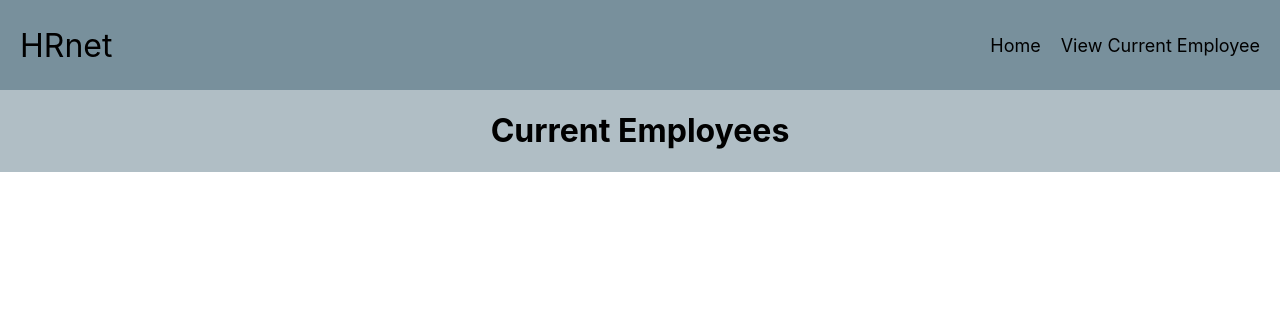
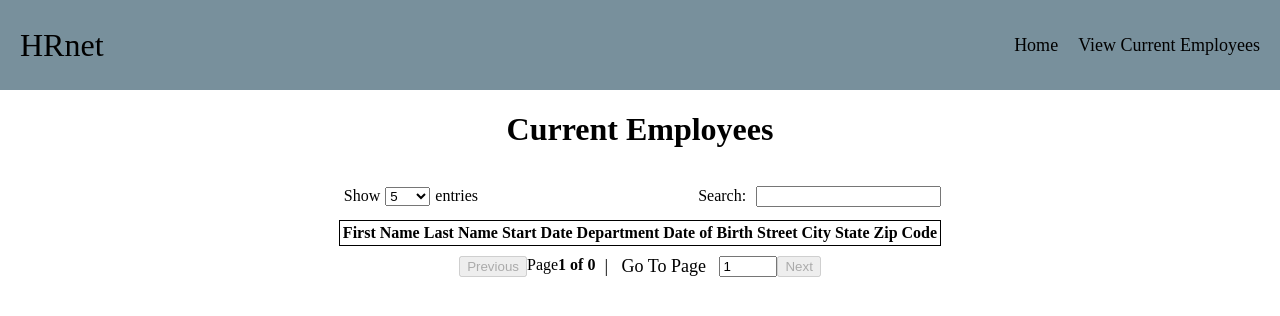
Before and after one commit to philippepecoraro/projet14-HRnet-React, a React (Create React App) app: page /employeeList in a window 1280 px wide. Shown: the top 316 px of the page. Built offline with nearby package versions, Linux system fonts and the light colour scheme.

Commit message:
add table component, form validation implementation, navbar css

```diff
--- a/package.json
+++ b/package.json
@@ -15,6 +15,7 @@
     "react-router-dom": "^6.5.0",
     "react-scripts": "5.0.1",
     "react-select": "^5.7.0",
+    "react-table": "^7.8.0",
     "yup": "^0.32.11"
   },
   "scripts": {
--- a/src/common/Navbar/NavBar.css
+++ b/src/common/Navbar/NavBar.css
@@ -41,3 +41,12 @@
     margin-right: 20px;
     color: black;
 }
+
+@media (max-width: 450px) {
+    .navbar-title{
+       font-size: 24px;
+    }
+    .navbarLink {
+        font-size: 14px;
+    }
+}
--- a/src/common/Navbar/NavBar.jsx
+++ b/src/common/Navbar/NavBar.jsx
@@ -12,7 +12,7 @@ const NavBar = () => {
             </div>
             <div className='navbarLink'>
                 <Link to={'/'} className='navbarText1'>Home</Link>
-                <Link to={'employeeList'} className='navbarText2'>View Current Employee</Link>
+                <Link to={'employeeList'} className='navbarText2'>View Current Employees</Link>
             </div>
         </div>
 
--- /dev/null
+++ b/src/common/Table/Table.css
@@ -0,0 +1,61 @@
+.globalFilter {
+   display: flex;
+   justify-content: space-between;
+   align-items: baseline;
+}
+
+.globalFilterSelect {
+    display: flex;
+}
+
+.globalFilterSelectText {
+    margin-left: 5px;
+    margin-right: 5px;
+}
+
+.globalFilter label {
+    display: flex;
+    align-items: baseline;
+}
+
+.globalFilterText {
+    margin-right: 10px;
+    font-size: 16px
+}
+
+.tableTable {
+   border: 1px solid black;
+}
+
+.thTable {
+    color: black;
+}
+
+.tdTable {
+    padding: 10px;
+    border: 1px solid gray;
+}
+
+.globalFilterInput {
+    margin-bottom: 3px;
+}
+
+.tablePagination {
+display: flex;
+justify-content: center;
+margin-top: 10px;
+}
+
+.tablePaginationPage {
+    display: flex;
+    flex-direction: row;
+}
+
+.tablePaginationLabel {
+    margin: 0;
+    display: flex;
+}
+
+.tablePaginationNumber {
+    width: 50px;
+}
--- /dev/null
+++ b/src/common/Table/Table.jsx
@@ -0,0 +1,187 @@
+import { useMemo } from 'react'
+import { useTable, useSortBy, useGlobalFilter, usePagination } from 'react-table'
+import { useSelector } from 'react-redux'
+import './Table.css'
+
+
+const Table = () => {
+    const employeesList = useSelector(state => state.employeesList.employees)
+    const data = useMemo(() => [...employeesList], [employeesList])
+
+    const columns = useMemo(
+        () => [
+            {
+                Header: 'First Name',
+                accessor: 'firstName'
+            },
+            {
+                Header: 'Last Name',
+                accessor: 'lastName'
+            },
+            {
+                Header: 'Start Date',
+                accessor: 'startDateWorkString'
+            },
+            {
+                Header: 'Department',
+                accessor: 'department.value'
+            },
+            {
+                Header: 'Date of Birth',
+                accessor: 'dateOfBirthString'
+            },
+            {
+                Header: 'Street',
+                accessor: 'street'
+            },
+            {
+                Header: 'City',
+                accessor: 'city'
+            },
+            {
+                Header: 'State',
+                accessor: 'americaState.value'
+            },
+            {
+                Header: 'Zip Code',
+                accessor: 'zipCode'
+            },
+        ],
+        []
+    )
+
+    const {
+        getTableProps,
+        getTableBodyProps,
+        headerGroups,
+        prepareRow,
+        setGlobalFilter,
+        page,
+        nextPage,
+        previousPage,
+        canPreviousPage,
+        canNextPage,
+        pageOptions,
+        gotoPage,
+        setPageSize,
+        state: { globalFilter, pageIndex, pageSize },
+    } = useTable({
+        columns, data, initialState: {
+            pageIndex: 0,
+            pageSize: 5,
+        }
+    }, useGlobalFilter, useSortBy, usePagination);
+
+    return (
+        <div>
+            <span className="globalFilter">
+                <div className="globalFilterSelect"  >
+                    <div className="globalFilterSelectText">
+                        Show
+                    </div>
+                    <select className="globalFilterSelectSelect"
+                        value={pageSize}
+                        onChange={(e) => {
+                            setPageSize(Number(e.target.value));
+                        }}
+                    >
+                        {[5, 10, 25, 50, 100].map((pageSize) => (
+                            <option key={pageSize} value={pageSize}>
+                                {pageSize}
+                            </option>
+                        ))}
+                    </select>
+                    <div className="globalFilterSelectText">
+                        entries
+                    </div>
+                </div>
+                <label>
+                    <div className="globalFilterText">Search:</div>
+                    <input
+                        className="globalFilterInput"
+                        type="text"
+                        value={globalFilter || ""}
+                        onChange={(e) => setGlobalFilter(e.target.value)}
+                    />
+                </label>
+            </span>
+            <table {...getTableProps()}
+                className="tableTable">
+                <thead>
+                    {headerGroups.map(headerGroup => (
+                        <tr {...headerGroup.getHeaderGroupProps()} className="trTable">
+                            {headerGroup.headers.map(column => (
+                                <th
+                                    {...column.getHeaderProps(column.getSortByToggleProps())}
+                                    className="thTable">
+                                    {column.render('Header')}
+                                    <span>
+                                        {column.isSorted
+                                            ? column.isSortedDesc
+                                                ? '🔽'
+                                                : '🔼'
+                                            : ''}
+                                    </span>
+                                </th>
+                            ))}
+                        </tr>
+                    ))}
+                </thead>
+                <tbody {...getTableBodyProps()} className="tbodyTable">
+                    {page.map(row => {
+                        prepareRow(row)
+                        return (
+                            <tr {...row.getRowProps()}>
+                                {row.cells.map(cell => {
+                                    return (
+                                        <td
+                                            {...cell.getCellProps()}
+                                            className="tdTable">
+                                            {cell.render('Cell')}
+                                        </td>
+                                    )
+                                })}
+                            </tr>
+                        )
+                    })}
+                </tbody>
+            </table>
+            <div className="tablePagination">
+                <button
+                    className=" btnPaginationPrevious"
+                    onClick={previousPage}
+                    disabled={!canPreviousPage} //pages before 1 are disabled
+                >
+                    Previous
+                </button>
+                <span className="tablePaginationPage">
+                    Page
+                    <strong className="mx-3">
+                        {pageIndex + 1} of {pageOptions.length}
+                    </strong>
+                    <label className="tablePaginationLabel">
+                        &nbsp; | &nbsp;  Go To Page &nbsp;&nbsp;
+                        <input
+                            type="number"
+                            className="tablePaginationNumber"
+                            defaultValue={pageIndex + 1}
+                            onChange={(e) => {
+                                const pageNumber = e.target.value ? Number(e.target.value) - 1 : 0;
+                                gotoPage(pageNumber);
+                            }}
+                        />
+                    </label>
+                </span>
+                <button
+                    className="btnPaginationNext"
+                    onClick={nextPage}
+                    disabled={!canNextPage} //pages after 50 are disabled
+                >
+                    Next
+                </button>
+            </div>
+        </div>
+    )
+}
+
+export default Table
--- a/src/features/employeeList/EmployeeList.css
+++ b/src/features/employeeList/EmployeeList.css
@@ -1,7 +1,3 @@
-.employeeList {
-    background-color: #B0BEC5;
-}
-
 .container {
     display: flex;
     flex-direction: column;
@@ -9,8 +5,6 @@
     justify-content: center;
 }
 
-.title {
-    display: flex;
-    align-items: center;
-    justify-content: center;
+.currentEmployeeTitle {
+   text-align: center;
 }
--- a/src/features/employeeList/EmployeeList.jsx
+++ b/src/features/employeeList/EmployeeList.jsx
@@ -1,48 +1,17 @@
 import './EmployeeList.css'
 import { useSelector } from 'react-redux'
+import Table from '../../common/Table/Table'
 
 
 const EmployeeList = () => {
 
-    const employeesList = useSelector(state => state.employeesList.employees)
-    console.log('employeesList:', employeesList)
-
     return (
         <div className="employeeList">
             <div className="container">
-                <div className="title">
+                <div className="currentEmployeeTitle">
                     <h1>Current Employees</h1>
                 </div>
-                {employeesList.length > 0 &&
-                    <div>
-
-                        <div>
-                            {employeesList[0].firstName}
-                        </div>
-
-                        <div>
-                            {employeesList[0].lastName}
-                        </div>
-                        <div>
-                            {employeesList[0].dateOfBirthString}
-                        </div>
-                        <div>
-                            {employeesList[0].startDateWorkString}
-                        </div>
-                        <div>
-                            {employeesList[0].americaState.value}
-                        </div>
-                        <div>
-                            {employeesList[0].americaState.label}
-                        </div>
-                        <div>
-                            {employeesList[0].department.value}
-                        </div>
-                        <div>
-                            {employeesList[0].department.label}
-                        </div>
-                    </div>
-                }
+                <Table />
             </div>
         </div>
     )
--- a/src/features/home/Home.css
+++ b/src/features/home/Home.css
@@ -14,11 +14,11 @@
     display: flex;
     align-items: center;
     justify-content: center;
-    font-size: 16px;
 }
 
 .subTitle {
-    font-size: 14px;
+    /* font-size: 14px;   */
+    font-size: 1rem;
 }
 
 form {
--- a/src/features/home/Home.jsx
+++ b/src/features/home/Home.jsx
@@ -28,16 +28,26 @@ const Home = () => {
     const validationSchema = Yup.object().shape({
         firstName: Yup.string()
             .required("This field is required")
-            .min(3, "Too Short")
-            .max(50, "Too Long"),
+            .min(2, "Too Short")
+            .max(20, "Too Long"),
         lastName: Yup.string()
             .required("This field is required")
-            .min(3, "Too Short")
-            .max(50, "Too Long"),
+            .min(2, "Too Short")
+            .max(20, "Too Long"),
         dateOfBirth: Yup.string()
             .required("This field is required"),
         startDateWork: Yup.string()
             .required("This field is required"),
+        street: Yup.string()
+            .required("This field is required")
+            .max(20, "Too Long"),
+        city: Yup.string()
+            .required("This field is required")
+            .max(20, "Too Long"),
+        zipCode: Yup.string()
+            .required("This field is required")
+            .min(5, "Too Short")
+            .max(5, "Too Long"),
     })
 
     const handleSubmit = (formValue) => {
@@ -58,9 +68,6 @@ const Home = () => {
                 <div className="title">
                     <h1>HRnet</h1>
                 </div>
-                {/* <div className="subTitle">
-                    <h2>Create Employee</h2>
-                </div> */}
                 <Formik
                     onSubmit={handleSubmit}
                     initialValues={initialvalues}
--- a/src/index.css
+++ b/src/index.css
@@ -1,13 +1,3 @@
 body {
   margin: 0;
-  font-family: -apple-system, BlinkMacSystemFont, 'Segoe UI', 'Roboto', 'Oxygen',
-    'Ubuntu', 'Cantarell', 'Fira Sans', 'Droid Sans', 'Helvetica Neue',
-    sans-serif;
-  -webkit-font-smoothing: antialiased;
-  -moz-osx-font-smoothing: grayscale;
 }
-
-code {
-  font-family: source-code-pro, Menlo, Monaco, Consolas, 'Courier New',
-    monospace;
-}
```
Also changed, not shown: 1 other file (tests, documents, lock files or other folders).
